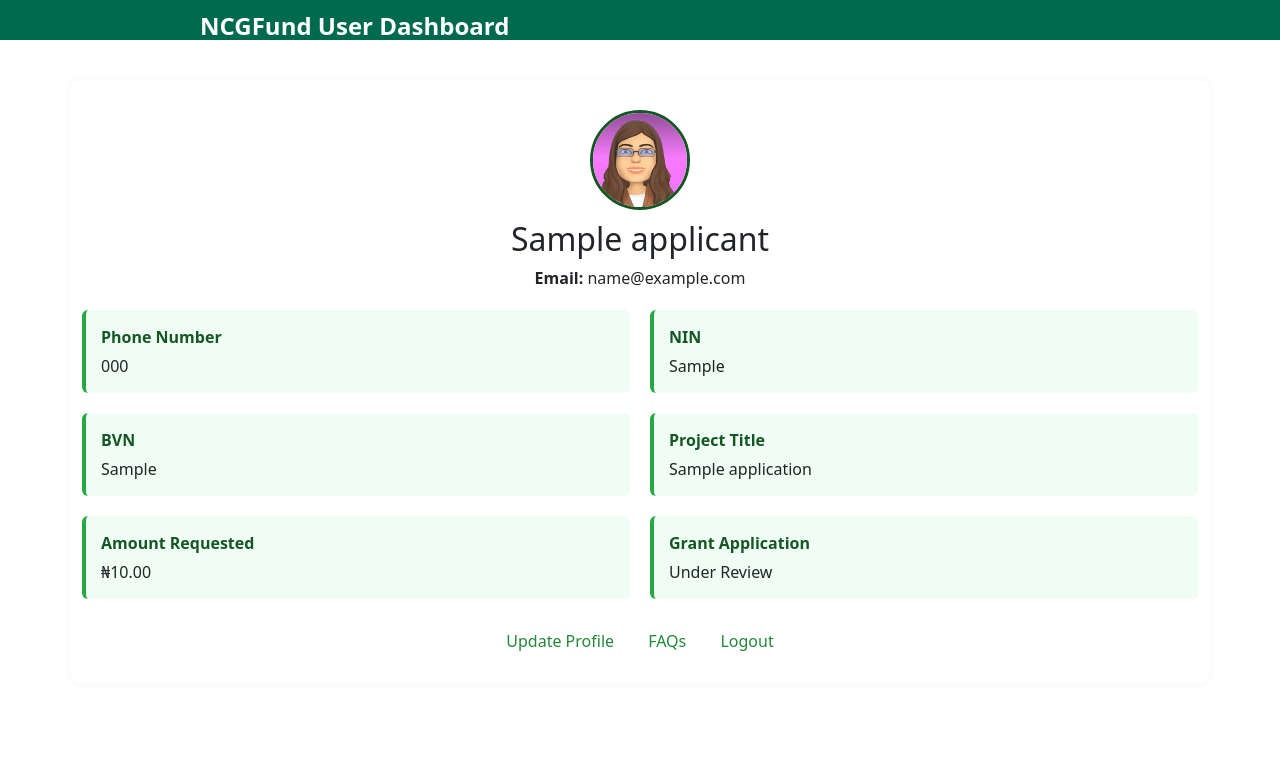
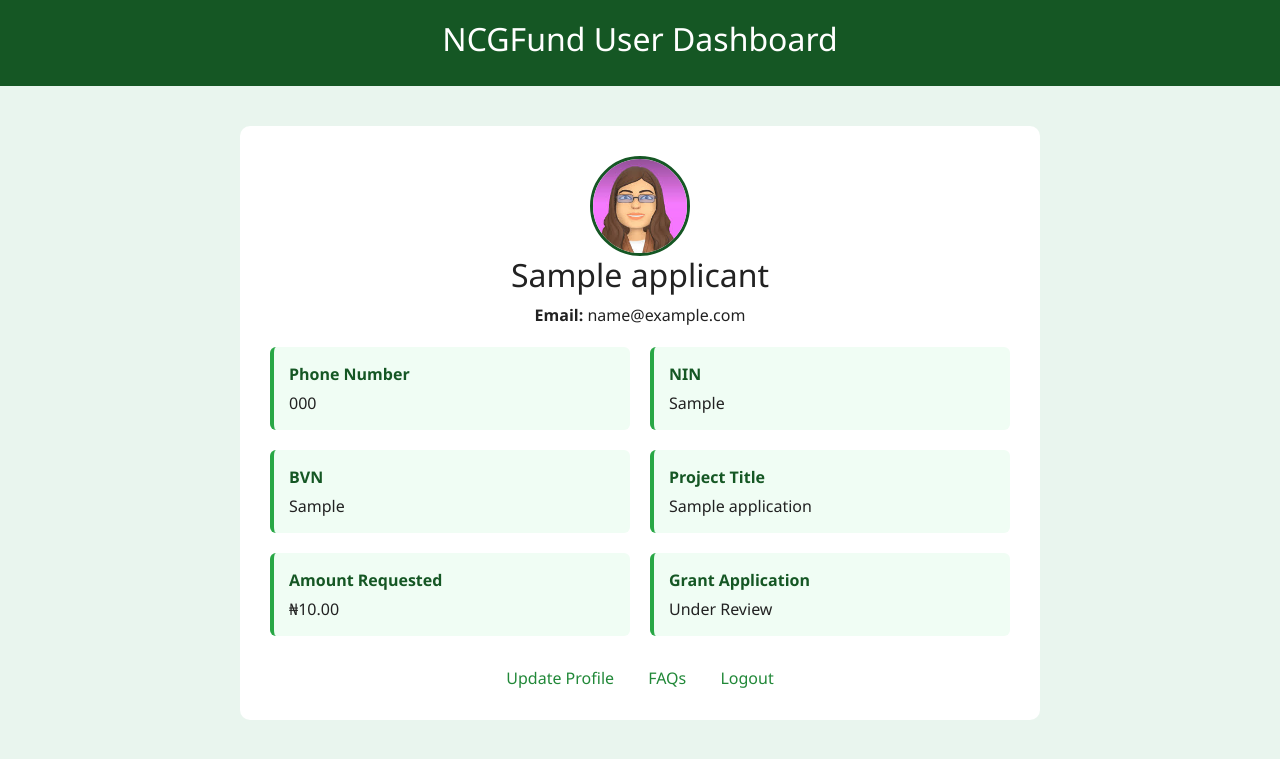
Before and after one commit to DScribbler/NCGFund, a PHP site: page /dashboard.php in a window 1280 px wide. Shown: the top 759 px of the page. Run offline with PHP 8.4, Linux system fonts and the light colour scheme; the visitor is signed in with stand-in values (Sample User, id 1); tables that the repository leaves empty or names only in its code hold one stand-in row (values such as "Sample post").

Commit message:
Update dashboard.php

```diff
--- a/dashboard.php
+++ b/dashboard.php
@@ -1,4 +1,3 @@
-
 <?php
 session_start();
 if (!isset($_SESSION["user_id"])) {
@@ -23,7 +22,6 @@ $grant_stmt->bind_param("i", $user_id);
 $grant_stmt->execute();
 $grant = $grant_stmt->get_result()->fetch_assoc();
 
-
 function star_middle($value) {
   $len = strlen($value);
   if ($len <= 4) return str_repeat("*", $len);
@@ -33,23 +31,22 @@ function star_middle($value) {
 <!DOCTYPE html>
 <html lang="en">
 <head>
-  <meta charset="UTF-8">
-  <meta name="viewport" content="width=device-width, initial-scale=1.0">
+  <meta charset="UTF-8" />
+  <meta name="viewport" content="width=device-width, initial-scale=1.0"/>
   <title>Dashboard – NELFund</title>
-  <link rel="stylesheet" href="style.css">
+  <link href="https://cdn.jsdelivr.net/npm/bootstrap@5.3.0/dist/css/bootstrap.min.css" rel="stylesheet"/>
+  <script src="https://cdn.jsdelivr.net/npm/bootstrap@5.3.0/dist/js/bootstrap.bundle.min.js"></script>
+  <link rel="stylesheet" href="style.css"/>
   <style>
     body {
       font-family: 'Segoe UI', sans-serif;
       background: #e9f5ee;
-      margin: 0;
-      padding: 0;
     }
     .header {
       background: #155724;
       color: white;
       padding: 20px;
       text-align: center;
-      box-shadow: 0 2px 4px rgba(0,0,0,0.1);
     }
     .container {
       max-width: 800px;
@@ -57,7 +54,6 @@ function star_middle($value) {
       background: #fff;
       padding: 30px;
       border-radius: 10px;
-      box-shadow: 0 0 10px rgba(0,0,0,0.05);
     }
     .profile-img {
       width: 100px;
@@ -65,11 +61,8 @@ function star_middle($value) {
       border-radius: 50%;
       object-fit: cover;
       border: 3px solid #155724;
-      margin-bottom: 10px;
     }
-    .center {
-      text-align: center;
-    }
+    .center { text-align: center; }
     .info-grid {
       display: grid;
       grid-template-columns: 1fr 1fr;
@@ -106,62 +99,10 @@ function star_middle($value) {
       }
     }
   </style>
-  <!-- Add in <head> of your dashboard -->
-<link href="https://cdn.jsdelivr.net/npm/bootstrap@5.3.0/dist/css/bootstrap.min.css" rel="stylesheet">
-<script src="https://cdn.jsdelivr.net/npm/bootstrap@5.3.0/dist/js/bootstrap.bundle.min.js"></script>
-
 </head>
-<script>
-document.addEventListener('DOMContentLoaded', () => {
-  const form = document.getElementById('grantForm');
-
-  if (form) {
-    form.addEventListener('submit', function(e) {
-      e.preventDefault();
-
-      const formData = new FormData(form);
-
-      fetch('grantapplication.php', {
-        method: 'POST',
-        body: formData
-      })
-      .then(response => response.text())
-      .then(responseHtml => {
-        // Replace modal content with the updated form response (success message or errors)
-        document.querySelector('.modal-body').innerHTML = responseHtml;
-
-        // If submission was successful, reload part of the dashboard
-        if (responseHtml.includes("Application Submitted")) {
-          // Close modal after 1 second
-          setTimeout(() => {
-            const modal = bootstrap.Modal.getInstance(document.getElementById('grantFormModal'));
-            modal.hide();
-          }, 1000);
-
-          // Fetch updated grant section
-          fetch('fetch_grant_section.php')
-            .then(res => res.text())
-            .then(html => {
-              document.querySelector('.info-grid').innerHTML = html;
-            });
-        }
-      });
-    });
-  }
-});
-</script>
-
 <body>
-
-   <header class="navbar" style="position:sticky; top:0%;">
-
-      <div class="logo" style="text-align:centre; padding-left:200px;">NCGFund User Dashboard</div>
-      <nav>
-
-      </nav>
-
-  </div>
-
+  <header class="header">
+    <h2>NCGFund User Dashboard</h2>
   </header>
   <div class="container">
     <div class="center">
@@ -170,7 +111,7 @@ document.addEventListener('DOMContentLoaded', () => {
       <p><strong>Email:</strong> <?= htmlspecialchars($user['email']) ?></p>
     </div>
 
-    <div class="info-grid">
+    <div class="info-grid" id="infoGrid">
       <div class="info-box">
         <strong>Phone Number</strong>
         <?= htmlspecialchars($user['phone']) ?>
@@ -183,6 +124,7 @@ document.addEventListener('DOMContentLoaded', () => {
         <strong>BVN</strong>
         <?= star_middle($user['bvn']) ?>
       </div>
+
       <?php if ($grant): ?>
         <div class="info-box">
           <strong>Project Title</strong>
@@ -201,56 +143,24 @@ document.addEventListener('DOMContentLoaded', () => {
           <strong>No Grant Application Found</strong>
           You have not submitted any application.
         </div>
-     <!-- Trigger Button -->
-<a href="#" data-bs-toggle="modal" data-bs-target="#grantFormModal" class="btn btn-success">
+        <a href="#" data-bs-toggle="modal" data-bs-target="#grantFormModal" class="btn btn-success mt-3">
           Apply for Grant
         </a>
 
-<!-- Modal Structure -->
+        <!-- Modal -->
         <div class="modal fade" id="grantFormModal" tabindex="-1" aria-labelledby="grantFormLabel" aria-hidden="true">
           <div class="modal-dialog modal-lg modal-dialog-scrollable">
             <div class="modal-content">
               <div class="modal-header">
-        <h5 class="modal-title" id="grantFormLabel">Grant Application Form</h5>
-        <button type="button" class="btn-close" data-bs-dismiss="modal" aria-label="Close"></button>
+                <h5 class="modal-title">Grant Application Form</h5>
+                <button type="button" class="btn-close" data-bs-dismiss="modal"></button>
               </div>
-
               <div class="modal-body">
-        <?php include 'grantapplication.php'; ?>
+                <?php include "grantapplication.php"; ?>
               </div>
             </div>
           </div>
         </div>
-
-
-<script>
-  const openBtn = document.getElementById('openGrantForm');
-  const modal = document.getElementById('grantModal');
-  const formContainer = document.getElementById('grantFormContent');
-
-  openBtn.addEventListener('click', function (e) {
-    e.preventDefault();
-    modal.style.display = 'block';
-
-    // Load the form into the modal using AJAX
-    const xhr = new XMLHttpRequest();
-    xhr.open("GET", "grantapplication.php", true); // Separate file with only the form markup
-    xhr.onload = function () {
-      if (xhr.status === 200) {
-        formContainer.innerHTML = xhr.responseText;
-      } else {
-        formContainer.innerHTML = "Unable to load form.";
-      }
-    };
-    xhr.send();
-  });
-
-  function closeModal() {
-    modal.style.display = 'none';
-    formContainer.innerHTML = 'Loading form...';
-  }
-</script>
-
       <?php endif; ?>
     </div>
 
@@ -260,5 +170,60 @@ document.addEventListener('DOMContentLoaded', () => {
       <a href="logout.php">Logout</a>
     </div>
   </div>
+
+  <script>
+    document.addEventListener("DOMContentLoaded", function () {
+      const form = document.getElementById("grantForm");
+      const modal = document.getElementById("grantFormModal");
+
+      if (form && modal) {
+        form.addEventListener("submit", function (e) {
+          e.preventDefault();
+          const formData = new FormData(form);
+
+          fetch("grantapplication.php", {
+            method: "POST",
+            headers: { "X-Requested-With": "XMLHttpRequest" },
+            body: formData
+          })
+          .then(res => res.json())
+          .then(data => {
+            if (data.success) {
+              const bsModal = bootstrap.Modal.getInstance(modal);
+              bsModal.hide();
+
+              modal.addEventListener("hidden.bs.modal", function handler() {
+                modal.removeEventListener("hidden.bs.modal", handler);
+
+                // Remove old content
+                const noAppBox = document.querySelector(".info-box[style*='grid-column']");
+                if (noAppBox) noAppBox.remove();
+
+                const applyBtn = document.querySelector("[data-bs-target='#grantFormModal']");
+                if (applyBtn) applyBtn.remove();
+
+                const infoGrid = document.getElementById("infoGrid");
+                infoGrid.insertAdjacentHTML("beforeend", `
+                  <div class="info-box"><strong>Project Title</strong>${formData.get("project_title")}</div>
+                  <div class="info-box"><strong>Amount Requested</strong>₦${Number(formData.get("amount_requested")).toLocaleString()}</div>
+                  <div class="info-box"><strong>Grant Application</strong>Under Review</div>
+                `);
+
+                // Remove modal from DOM to fix focus trap
+                modal.remove();
+                document.activeElement?.blur();
+              });
+            } else {
+              alert("Submission failed:\n" + data.errors.join("\n"));
+            }
+          })
+          .catch(err => {
+            alert("Error: " + err);
+            console.error(err);
+          });
+        });
+      }
+    });
+  </script>
 </body>
 </html>
```
Lines whose indentation alone changed are shown as unchanged.
